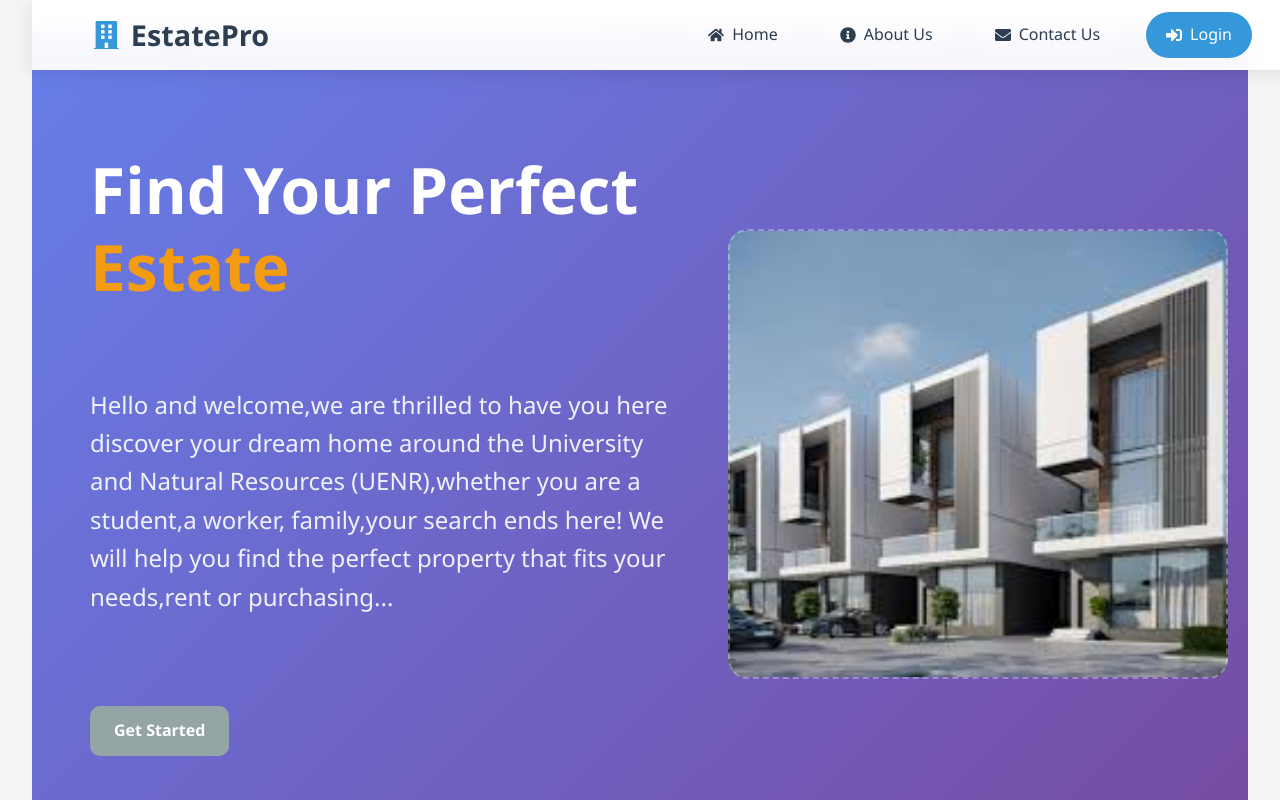
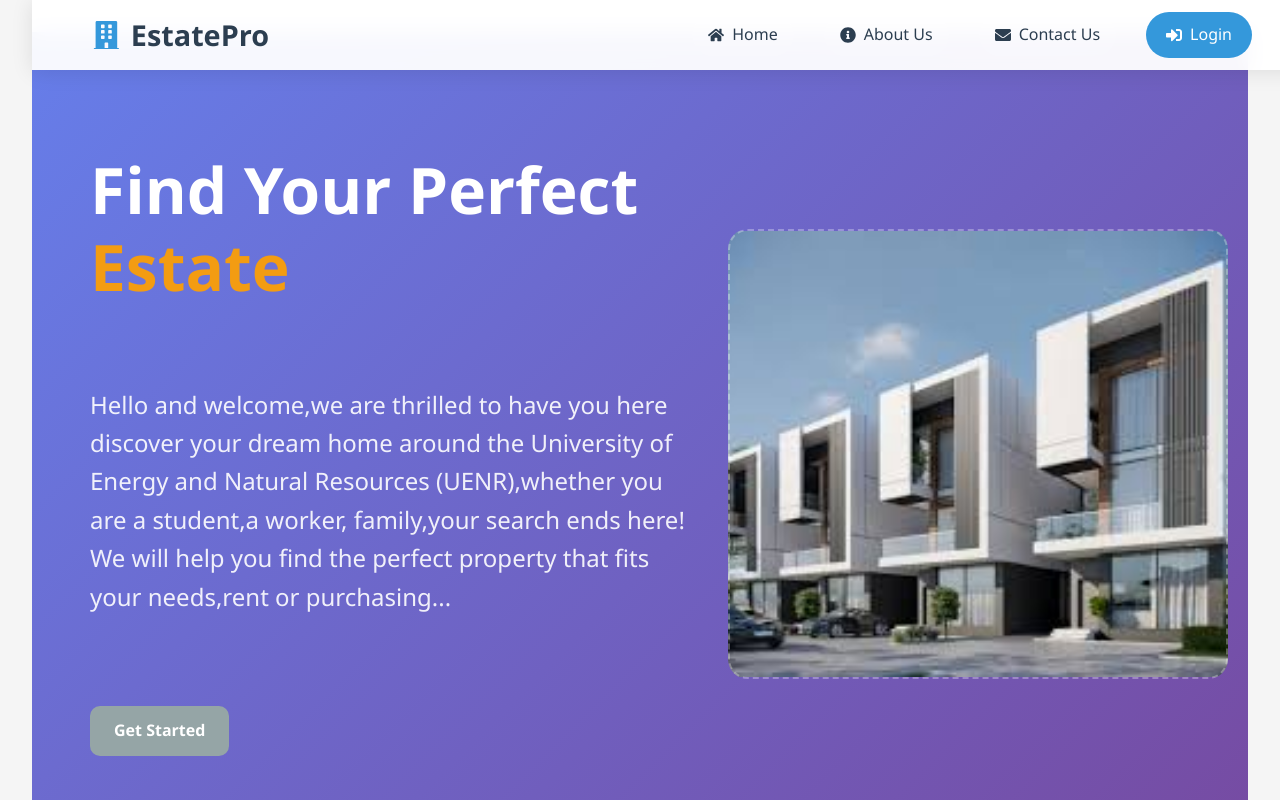
Before and after one commit to Code-Mole/Hostel_management, a React (Vite) app: page / in a window 1280 px wide. Shown: the top 800 px of the page. Built offline with nearby package versions, Linux system fonts and the light colour scheme.

Commit message:
Update Homepage.jsx

```diff
--- a/src/pages/Homepage.jsx
+++ b/src/pages/Homepage.jsx
@@ -113,7 +113,7 @@ const Homepage = () => {
           </h1>
           <p className="hero-subtitle">
             Hello and welcome,we are thrilled to have you here discover your
-            dream home around the University and Natural Resources
+            dream home around the University of Energy and Natural Resources
             (UENR),whether you are a student,a worker, family,your search ends
             here! We will help you find the perfect property that fits your
             needs,rent or purchasing...
```
